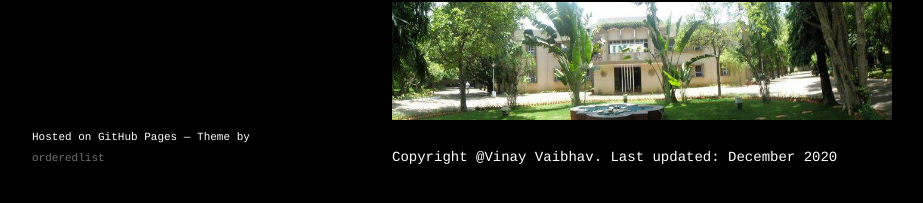
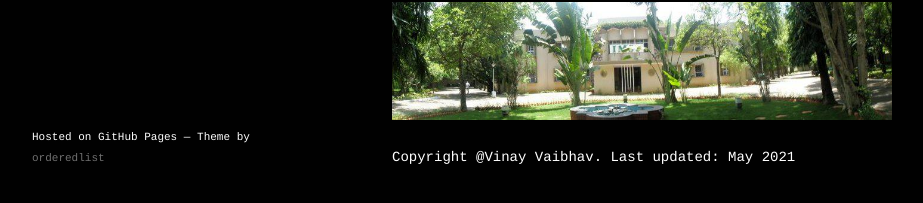
Before and after one commit to vinayphys/vinayphys.github.io, a Jekyll site: the page built from index.md, in a window 1280 px wide and 1122 px high. Shown: the part 884-1087 px from the top of the window, without its empty margins (178-1101 px from the left). Built offline with Jekyll 4.4.1, drawn with Linux system fonts in a browser that asks for light colours; our own code applies the rules of GitHub Pages for plain Markdown files; a script that is not in the unit is left out.

Commit message:
Update index.md

```diff
--- a/index.md
+++ b/index.md
@@ -28,4 +28,4 @@ Email: vinayphys [at] gmail.com or vinayv [at] imsc.res.in
 
 <img src="images/imsc.jpg" width = "900">
 
-Copyright @Vinay Vaibhav.   Last updated: December 2020
+Copyright @Vinay Vaibhav.   Last updated: May 2021
```
